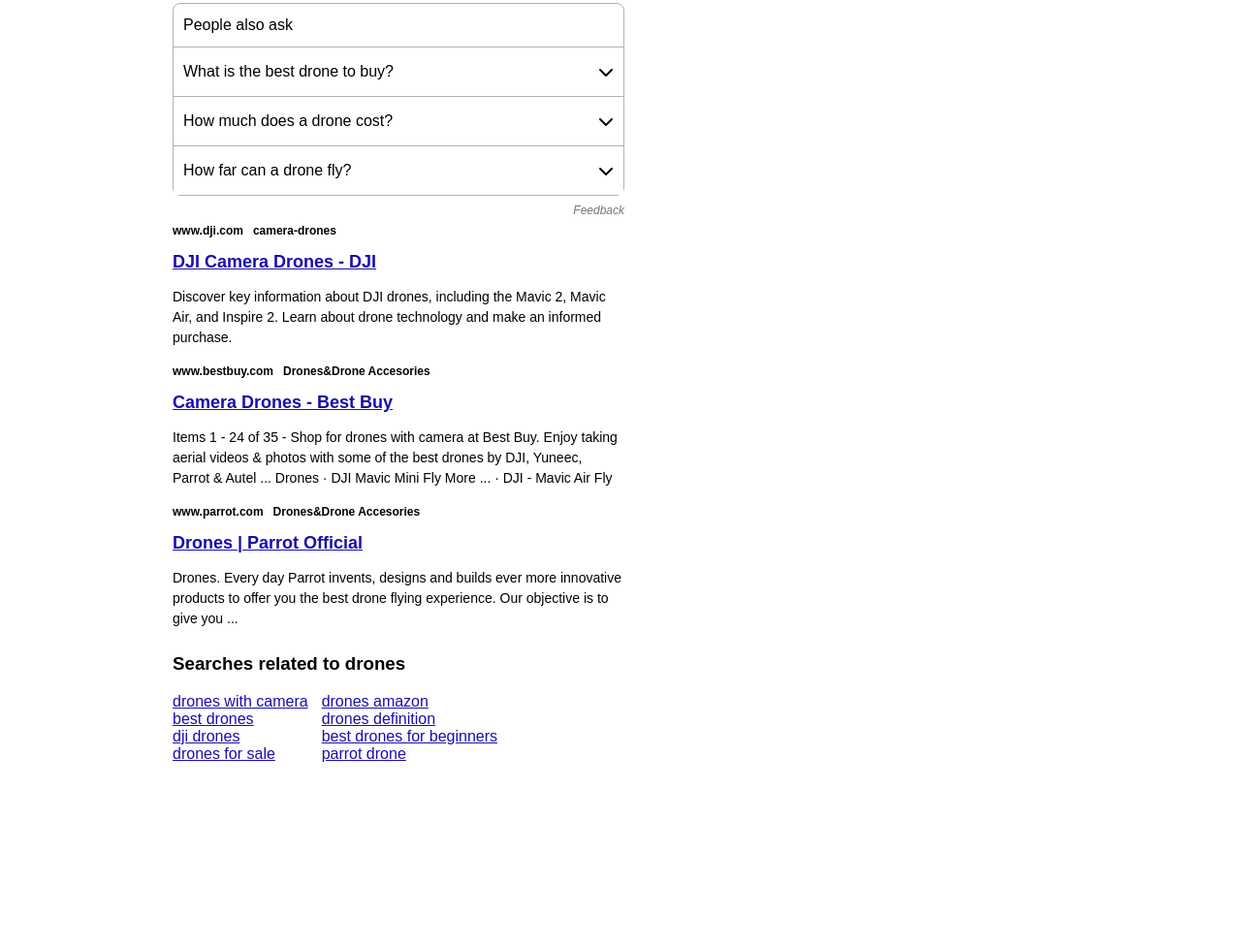
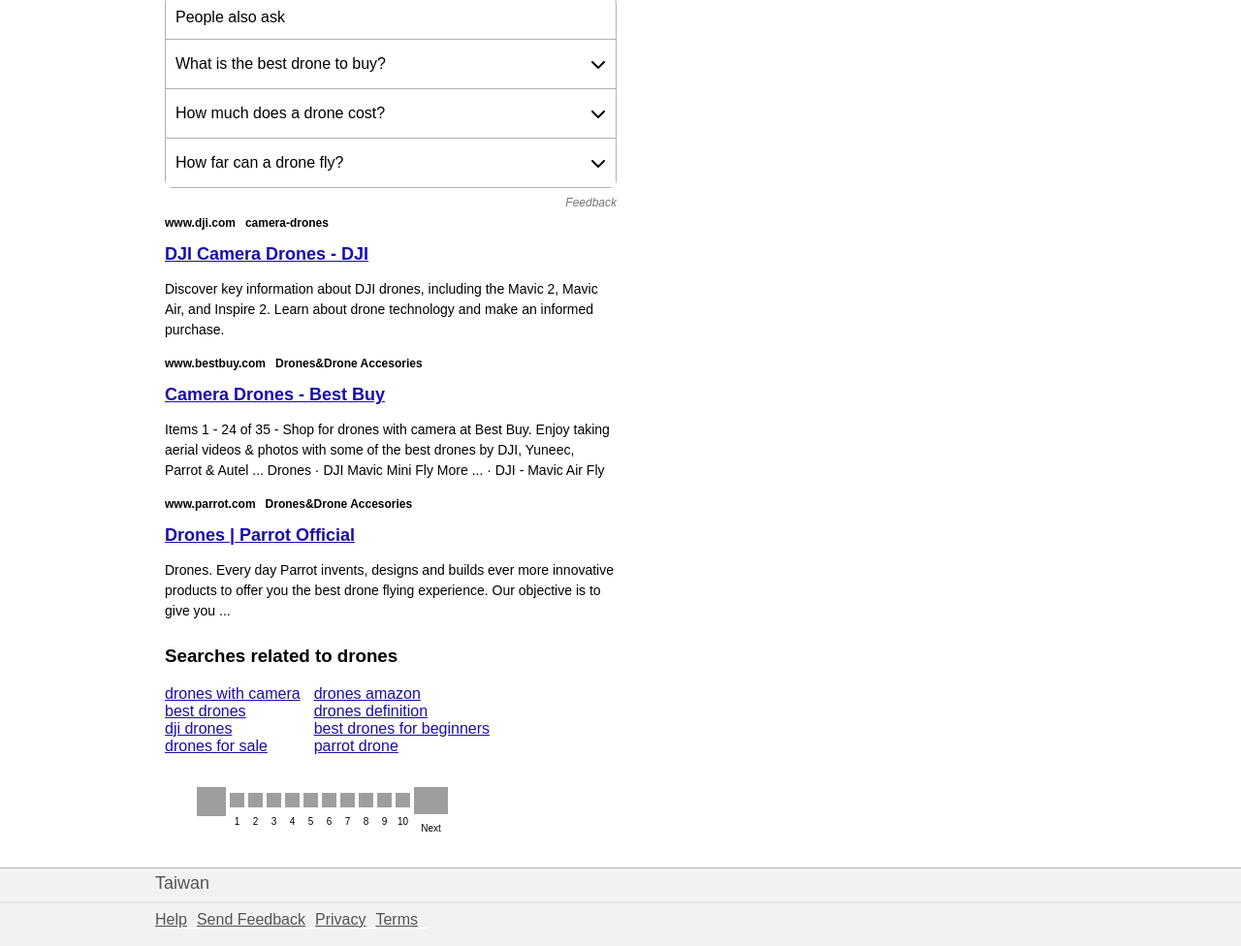
Before and after one commit to stephtyc/TOP-GoogleSearchPage, a plain HTML site: page dist/index.html in a window 1280 px wide. Shown: the part 455-1431 px from the top of the page at 97% size. Before the commit the page ends 1242 px from the top, so only its background shows below. Drawn offline with Linux system fonts and the light colour scheme; grey boxes are pictures that could not be loaded.

Commit message:
update index and css with footer

```diff
--- a/dist/index.html
+++ b/dist/index.html
@@ -10,7 +10,7 @@
     <link rel="stylesheet" href="./style.css" />
   </head>
   <body>
-    <!-- partial:index.partial.html -->
+
     <header class="header-container">
       <nav>
         <div class="nav-top">
@@ -155,7 +155,6 @@
         </div>
       </nav>
     </header>
-
     <body>
       <main class="main-body">
         <div class="result-body">
@@ -203,8 +202,6 @@
               </p>
             </span>
           </div>
-
-          <!--People also Ask -->
           <div class="ask-container">
             <h2 class="ask-h2">People also ask</h2>
             <span class="ask-q">
@@ -223,9 +220,7 @@
           <div class="feedback">
             <a class="fb-link" href="#">Feedback</a>
           </div>
-          <br />
-          <!--More results!-->
-
+          <br>
           <div class="result-container">
             <h2 class="res-top">
               <a class="r-link-top" href="#">
@@ -289,7 +284,6 @@
               </p>
             </span>
           </div>
-          <!--Search results related to drones section -->
 
           <h3 class="search-more">Searches related to drones</h3>
           <div class="res-bot-container">
@@ -322,24 +316,128 @@
               </span>
             </div>
           </div>
-          <!--Gooooogle more page links -->
-          <div class="google-search">
-            <td class="b d6cvqb">
-              <span
-                class="google-links" style=" background:
-                url(/images/nav_logo299_hr.png) no-repeat; background-position:
-                -24px 0; background-size: 167px; width: 28px; "></span>
-              </span>
+          <div class="box-result" id="google-pages">
+            <table class="table" id="pages-nav">
+              <tbody>
+                <tr>
+                  <td>
+                    <img
+                      src="https://rryand.github.io/google-homepage/images/google-g.png"
+                      id="google-g"
+                    />
+                  </td>
+                  <td class="cur">
+                    <a class="page-links" href="#">
+                      <img
+                        src="https://rryand.github.io/google-homepage/images/google-o-red.png"
+                        class="red-o"
+                      />
+                      1
+                    </a>
+                  </td>
+                  <td>
+                    <a class="page-links" href="#">
+                      <img
+                        src="https://rryand.github.io/google-homepage/images/google-o.png"
+                        class="yellow-o"
+                      />2
+                    </a>
+                  </td>
+                  <td>
+                    <a class="page-links" href="#">
+                      <img
+                        src="https://rryand.github.io/google-homepage/images/google-o.png"
+                        class="yellow-o"
+                      />3
+                    </a>
+                  </td>
+                  <td>
+                    <a class="page-links" href="#">
+                      <img
+                        src="https://rryand.github.io/google-homepage/images/google-o.png"
+                        class="yellow-o"
+                      />4
+                    </a>
+                  </td>
+                  <td>
+                    <a class="page-links" href="#">
+                      <img
+                        src="https://rryand.github.io/google-homepage/images/google-o.png"
+                        class="yellow-o"
+                      />5
+                    </a>
+                  </td>
+                  <td>
+                    <a class="page-links" href="#">
+                      <img
+                        src="https://rryand.github.io/google-homepage/images/google-o.png"
+                        class="yellow-o"
+                      />6
+                    </a>
+                  </td>
+                  <td>
+                    <a class="page-links" href="#">
+                      <img
+                        src="https://rryand.github.io/google-homepage/images/google-o-red.png"
+                        class="red-o"
+                      />7
+                    </a>
+                  </td>
+                  <td>
+                    <a class="page-links" href="#">
+                      <img
+                        src="https://rryand.github.io/google-homepage/images/google-o.png"
+                        class="yellow-o"
+                      />8
+                    </a>
+                  </td>
+                  <td>
+                    <a class="page-links" href="#">
+                      <img
+                        src="https://rryand.github.io/google-homepage/images/google-o.png"
+                        class="yellow-o"
+                      />9
+                    </a>
+                  </td>
+                  <td>
+                    <a class="page-links" href="#">
+                      <img
+                        src="https://rryand.github.io/google-homepage/images/google-o.png"
+                        class="yellow-o"
+                      />10
+                    </a>
+                  </td>
 
-              <span class="SJajHc NVbCr" style="background:url(/images/nav_logo299_hr.png) no-repeat;background-position:-74px 0;background-size:167px;width:20px"></span>            </td>
-
+                  <td>
+                    <a class="page-links" id="gle-group" href="#">
+                      <img
+                        src="https://rryand.github.io/google-homepage/images/google-gle.png"
+                        id="google-gle"
+                      />Next
+                    </a>
+                  </td>
+                </tr>
+              </tbody>
+            </table>
           </div>
-          <!--Don' touch -->
         </div>
       </main>
-    </body>
 
-    <footer></footer>
-    <!-- partial -->
+    <footer>
+      <div class="footer-top-container">
+			<ul class="footer-top">
+        <li class="foot-item-1">Taiwan</li>
+      </ul>
+    </div>
+			<hr class="footer-hr">
+			<div class="footer-bottom">
+				<ul class="footer-bottom">
+					<li><a href="#" class="foot-item-2">Help</a></li>
+					<li><a href="#" class="foot-item-2">Send Feedback</a></li>
+					<li><a href="#" class="foot-item-2">Privacy</a></li>
+          <li><a href="#" class="foot-item-2">Terms</a></li>
+        </ul>
+        </div>
+		</footer>
   </body>
 </html>
--- a/dist/style.css
+++ b/dist/style.css
@@ -2,6 +2,21 @@
   font-family: arial, sans-serif;
   color: black;
   background-color: white;
+}
+html,
+body {
+  margin: 0;
+  padding: 0;
+  min-width: 100%;
+  height: 100%;
+  min-height: 100%;
+}
+
+main {
+  position: relative;
+  padding-bottom: 30px;
+  min-height: 100%;
+  overflow: auto;
 }
 
 .header-container {
@@ -253,9 +268,77 @@ a:visit {
   color: #609;
 }
 
-.google-links {
-  background: url(/images/nav_logo299_hr.png) no-repeat;
-  background-position: -24px 0;
-  background-size: 167px;
-  width: 28px;
+#pages-nav {
+  margin-top: 30px;
+  margin-left: 30px;
+  width: 380px;
+  display: flex;
+  align-items: center;
 }
+
+#google-g {
+  width: 30px;
+  height: 30px;
+  padding: 0 0 15px 0;
+}
+
+#google-gle {
+  width: 35px;
+  height: 28px;
+}
+
+.red-o,
+.yellow-o {
+  width: 15px;
+  height: 15px;
+}
+
+td {
+  text-align: center;
+  width: 10px;
+}
+
+.page-links {
+  line-height: 12px;
+  font-size: 10px;
+  text-decoration: none;
+}
+
+footer {
+  background-color: #f2f2f2;
+  width: 100vw;
+  max-width: 100%;
+  position: relative;
+  height: 10vh;
+  border-top: 1px solid #b3b1af;
+}
+
+.footer-top-container,
+.footer-top,
+.footer-bottom,
+.footer-bottom-container {
+  background-color: #f2f2f2;
+  margin: 0 0 0 60px;
+}
+
+.foot-item-1,
+.footer-left,
+.footer-right,
+.foot-item-2 {
+  background-color: #f2f2f2;
+}
+
+.foot-item-1 {
+  font-size: 18px;
+  color: rgba(0, 0, 0, 0.66);
+  margin-top: 5px;
+}
+
+.footer-hr {
+  border: 1px solid #e4e4e4;
+}
+
+.foot-item-2 {
+  padding-right: 10px;
+  color: rgba(0, 0, 0, 0.66);
+}
```
